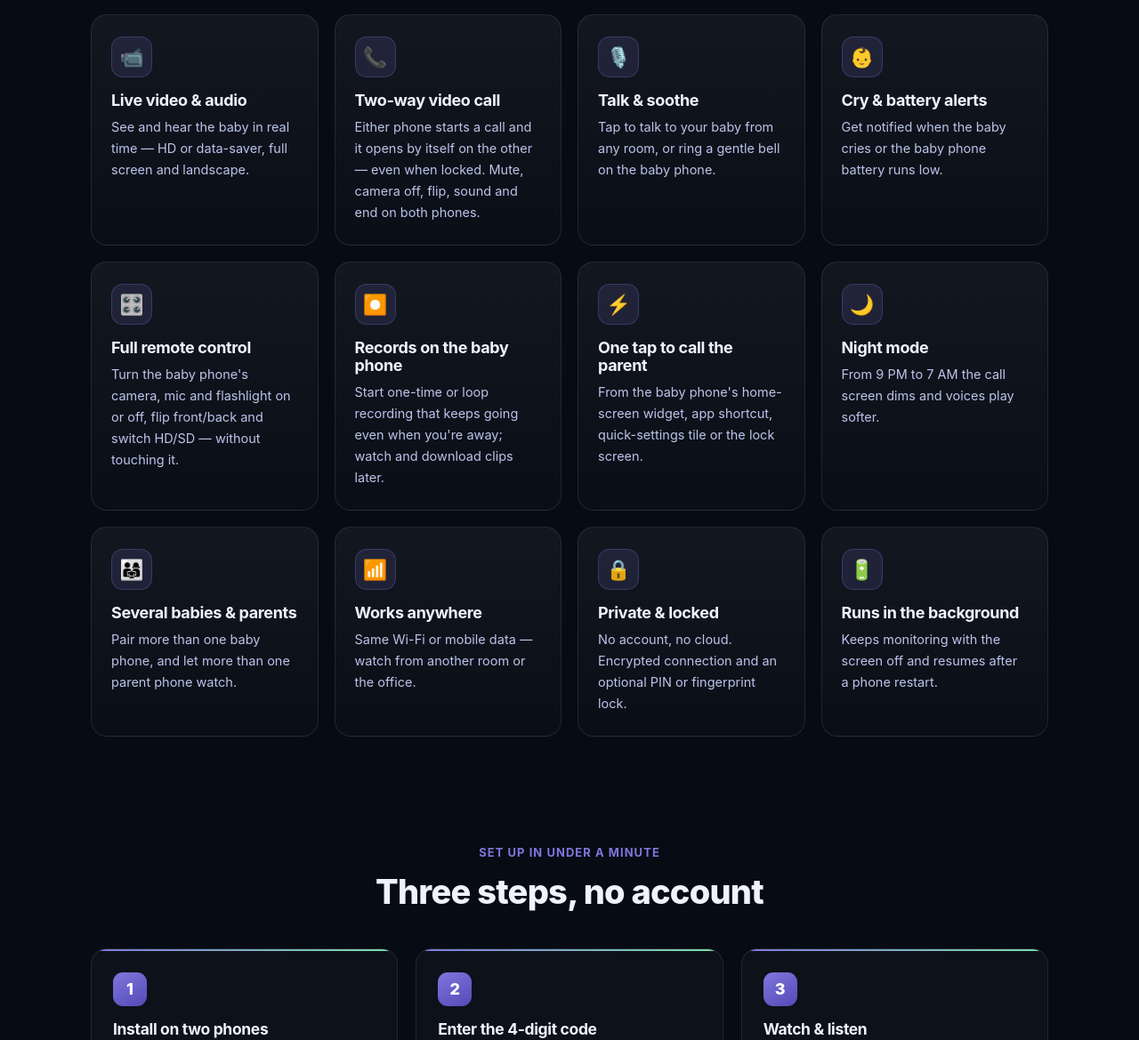
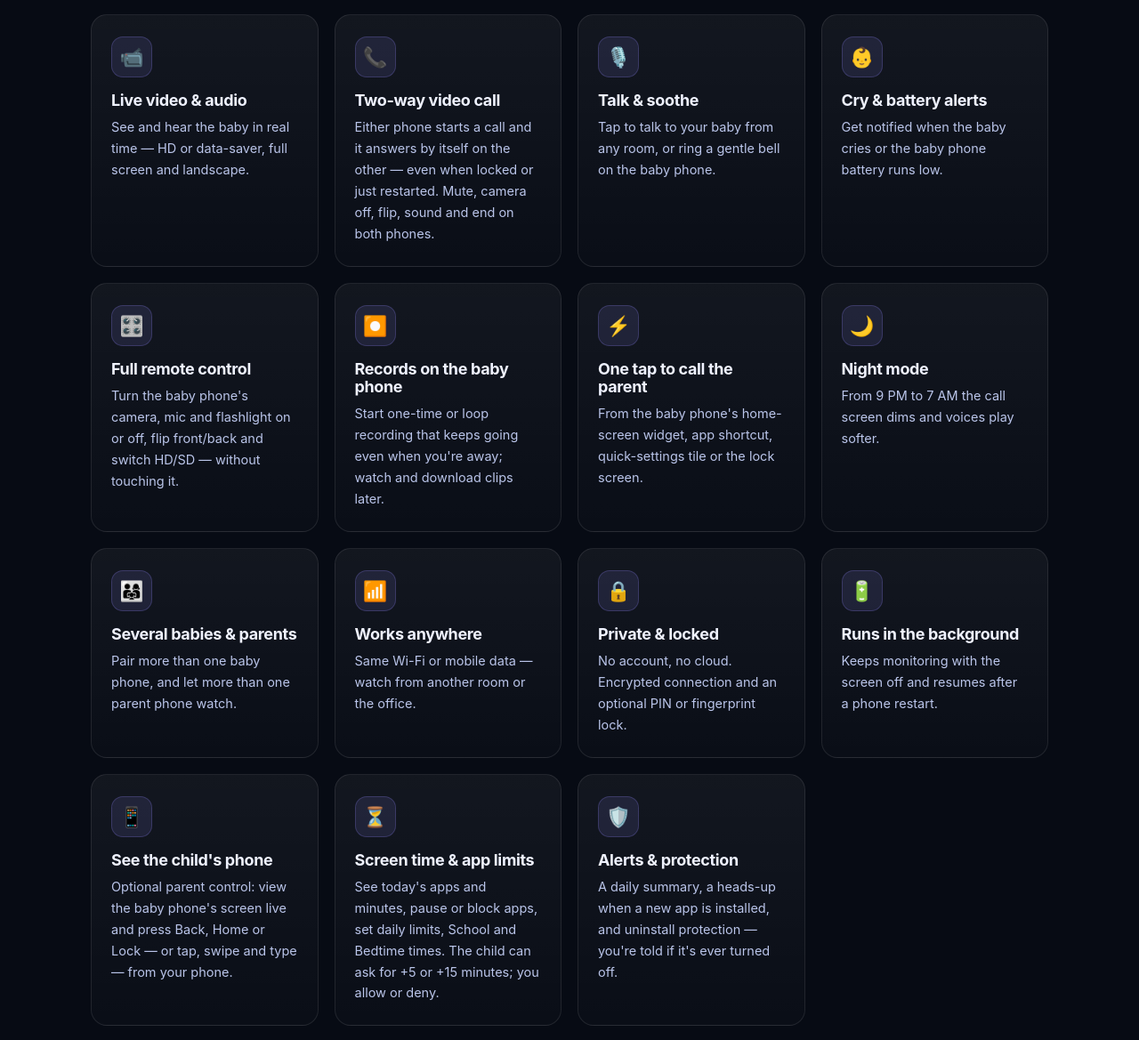
Before and after one commit to mzashah/babycam-play, a plain HTML site: page index.html in a window 1280 px wide. Shown: the part 1140-2309 px from the top of the page at 89% size. Drawn offline with Linux system fonts and the light colour scheme.

Commit message:
Landing: parent control, screen time & limits, alerts & protection; calls auto-answer; FAQ

```diff
--- a/index.html
+++ b/index.html
@@ -340,7 +340,7 @@
     </div>
     <div class="features">
       <div class="card reveal "><div class="ficon">📹</div><h3>Live video &amp; audio</h3><p>See and hear the baby in real time — HD or data-saver, full screen and landscape.</p></div>
-      <div class="card reveal d1"><div class="ficon">📞</div><h3>Two-way video call</h3><p>Either phone starts a call and it opens by itself on the other — even when locked. Mute, camera off, flip, sound and end on both phones.</p></div>
+      <div class="card reveal d1"><div class="ficon">📞</div><h3>Two-way video call</h3><p>Either phone starts a call and it answers by itself on the other — even when locked or just restarted. Mute, camera off, flip, sound and end on both phones.</p></div>
       <div class="card reveal d2"><div class="ficon">🎙️</div><h3>Talk &amp; soothe</h3><p>Tap to talk to your baby from any room, or ring a gentle bell on the baby phone.</p></div>
       <div class="card reveal "><div class="ficon">👶</div><h3>Cry &amp; battery alerts</h3><p>Get notified when the baby cries or the baby phone battery runs low.</p></div>
       <div class="card reveal d1"><div class="ficon">🎛️</div><h3>Full remote control</h3><p>Turn the baby phone's camera, mic and flashlight on or off, flip front/back and switch HD/SD — without touching it.</p></div>
@@ -351,6 +351,9 @@
       <div class="card reveal "><div class="ficon">📶</div><h3>Works anywhere</h3><p>Same Wi-Fi or mobile data — watch from another room or the office.</p></div>
       <div class="card reveal d1"><div class="ficon">🔒</div><h3>Private &amp; locked</h3><p>No account, no cloud. Encrypted connection and an optional PIN or fingerprint lock.</p></div>
       <div class="card reveal d2"><div class="ficon">🔋</div><h3>Runs in the background</h3><p>Keeps monitoring with the screen off and resumes after a phone restart.</p></div>
+      <div class="card reveal "><div class="ficon">📱</div><h3>See the child's phone</h3><p>Optional parent control: view the baby phone's screen live and press Back, Home or Lock — or tap, swipe and type — from your phone.</p></div>
+      <div class="card reveal d1"><div class="ficon">⏳</div><h3>Screen time &amp; app limits</h3><p>See today's apps and minutes, pause or block apps, set daily limits, School and Bedtime times. The child can ask for +5 or +15 minutes; you allow or deny.</p></div>
+      <div class="card reveal d2"><div class="ficon">🛡️</div><h3>Alerts &amp; protection</h3><p>A daily summary, a heads-up when a new app is installed, and uninstall protection — you're told if it's ever turned off.</p></div>
     </div>
   </div>
 </section>
@@ -429,6 +432,7 @@
       <details class="card reveal" style="padding:18px 22px"><summary style="cursor:pointer;font-weight:600;font-size:17px">Is my video stored anywhere?</summary><p style="margin:10px 0 0">No. Live video and calls are never uploaded or stored by us. Recordings you start are saved only on your own phone.</p></details>
       <details class="card reveal" style="padding:18px 22px"><summary style="cursor:pointer;font-weight:600;font-size:17px">How much battery and data does it use?</summary><p style="margin:10px 0 0">Keep the baby phone on its charger. HD uses more data than data-saver mode; on Wi-Fi this doesn't matter.</p></details>
       <details class="card reveal" style="padding:18px 22px"><summary style="cursor:pointer;font-weight:600;font-size:17px">Can more than one parent watch?</summary><p style="margin:10px 0 0">Yes. Several parent phones can be paired with the same baby phone, and one parent phone can watch several babies.</p></details>
+      <details class="card reveal" style="padding:18px 22px"><summary style="cursor:pointer;font-weight:600;font-size:17px">What is parent control?</summary><p style="margin:10px 0 0">An optional mode for a child's own phone. Once a parent turns it on (behind the BabyCam PIN), the parent can view that phone's screen, control it remotely, see app time and set limits. Everything stays between your two phones — nothing is uploaded.</p></details>
     </div>
   </div>
 </section>
```
